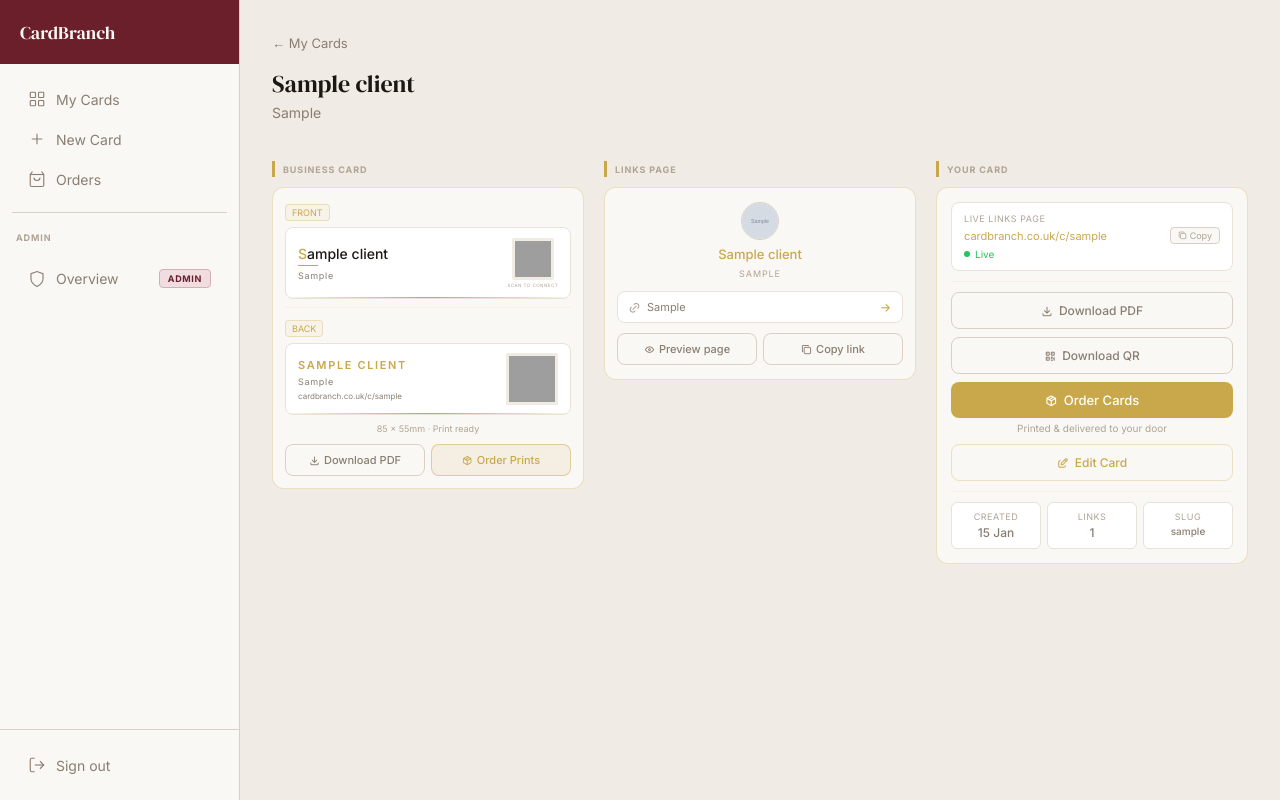
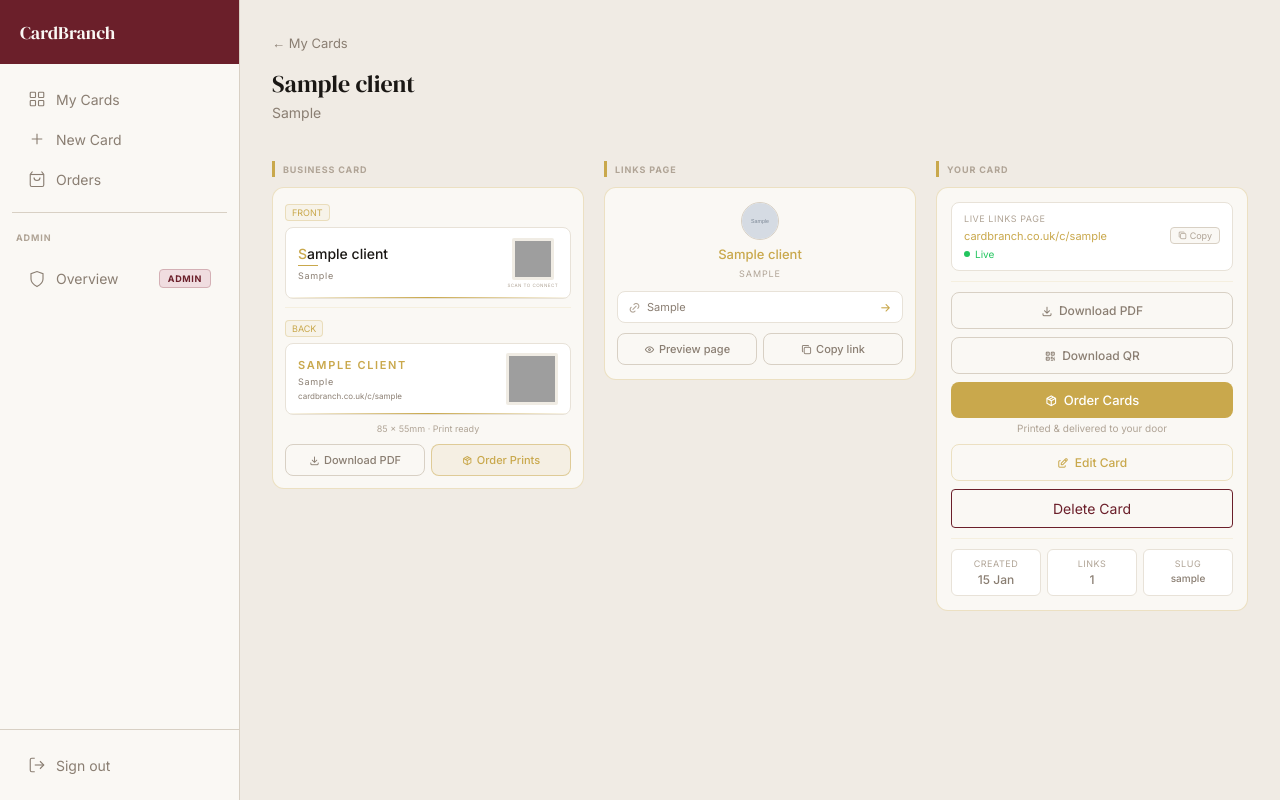
Before and after one commit to Faisal98m/cardbranch, a Flask app: page /card/1 in a window 1280 px wide. Run offline with Flask 3, Linux system fonts and the light colour scheme; a user stored in the database is signed in; tables that the repository leaves empty hold one stand-in row (values such as "Sample post"); grey boxes marked "Sample" are stand-in pictures; grey boxes are pictures that could not be loaded.

Commit message:
Add delete card feature with order guard, buttons on dashboard and card view

```diff
--- a/app/dashboard/routes.py
+++ b/app/dashboard/routes.py
@@ -106,6 +106,20 @@ def card_edit(id):
     return render_template('dashboard/card_edit.html', form=form, client=client, links=links)
 
 
+@dashboard_bp.route('/card/<int:id>/delete', methods=['POST'])
+@login_required
+def card_delete(id):
+    client = Client.query.filter_by(id=id, user_id=current_user.id).first_or_404()
+    order_count = Order.query.filter_by(client_id=client.id).count()
+    if order_count > 0:
+        flash('This card has existing orders and cannot be deleted.', 'error')
+        return redirect(url_for('dashboard.card_view', id=client.id))
+    db.session.delete(client)
+    db.session.commit()
+    flash('Card deleted.', 'success')
+    return redirect(url_for('dashboard.index'))
+
+
 @dashboard_bp.route('/orders')
 @login_required
 def orders():
--- a/templates/dashboard/card_view.html
+++ b/templates/dashboard/card_view.html
@@ -167,6 +167,10 @@
       <a href="{{ url_for('dashboard.card_edit', id=client.id) }}" class="btn-your-card btn-your-card-edit">
         <i class="ti ti-edit" aria-hidden="true"></i> Edit Card
       </a>
+
+      <form method="POST" action="{{ url_for('dashboard.card_delete', id=client.id) }}" style="margin-top:8px;" onsubmit="return confirm('Delete this card? This cannot be undone.');">
+        <button type="submit" style="width:100%; padding:10px 16px; border-radius:var(--radius-sm); border:1px solid #6b1f2a; background:transparent; color:#6b1f2a; font-size:14px; font-family:'Inter',sans-serif; cursor:pointer;">Delete Card</button>
+      </form>
 
       <hr class="your-card-divider">
 
--- a/templates/dashboard/index.html
+++ b/templates/dashboard/index.html
@@ -17,6 +17,9 @@
         <div style="display:flex; gap:8px;">
             <a href="{{ url_for('dashboard.card_view', id=client.id) }}" class="btn btn-ghost btn-sm">View</a>
             <a href="{{ url_for('dashboard.card_edit', id=client.id) }}" class="btn btn-ghost btn-sm">Edit</a>
+            <form method="POST" action="{{ url_for('dashboard.card_delete', id=client.id) }}" style="display:inline;" onsubmit="return confirm('Delete this card? This cannot be undone.');">
+                <button type="submit" style="padding:6px 14px; border-radius:var(--radius-sm); border:1px solid #6b1f2a; background:transparent; color:#6b1f2a; font-size:13px; font-family:'Inter',sans-serif; cursor:pointer;">Delete</button>
+            </form>
         </div>
     </div>
     {% endfor %}
```
